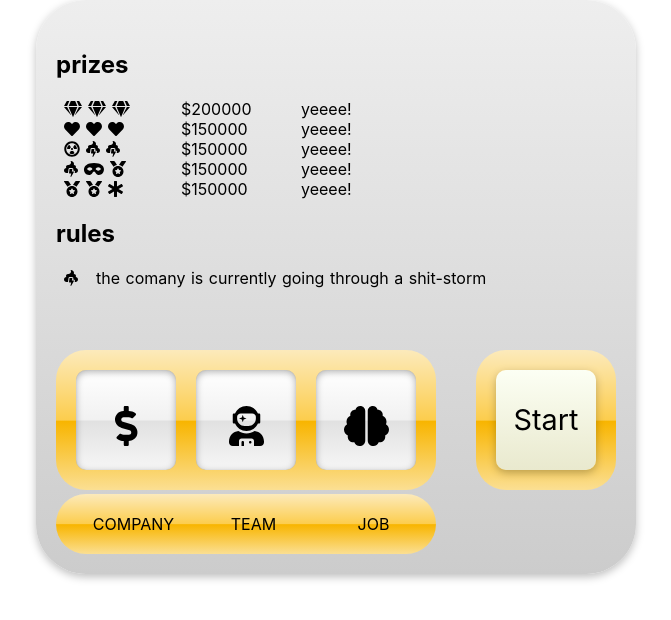
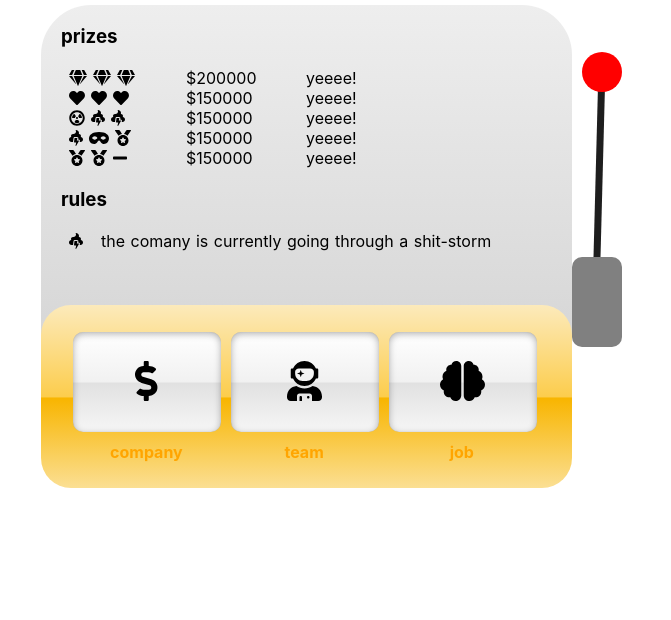
Before and after one commit to maninkari/jobgamble, a Nuxt app: page /game in a window 1280 px wide. Shown: the top 620 px of the page, without its empty margins (304-975 px from the left). Built offline with nearby package versions, Linux system fonts and the light colour scheme.

Commit message:
lever added plus changes in the css

```diff
--- a/components/reel.vue
+++ b/components/reel.vue
@@ -129,10 +129,9 @@ export default {
   text-align: center;
   float: left;
   padding: 0 10px;
-  width: 100px;
   height: 100px;
   overflow: hidden;
-  margin-right: 20px;
+  margin: 0px 5px;
   border-radius: 10px;
   box-shadow: 0 2px 7px rgba(0, 0, 0, 0.3) inset,
     0 0px 1px rgba(0, 0, 0, 0.2) inset;
@@ -147,15 +146,6 @@ export default {
 .reel p {
   font-weight: bold;
   height: 100px;
-  padding: 40% 0;
+  padding: 20% 0;
 }
-/* .reel p:nth-child(1) {
-  color: #c60;
-}
-.reel p:nth-child(2) {
-  color: #690;
-}
-.reel p:nth-child(3) {
-  color: #630;
-} */
 </style>
--- a/components/tragamonedas.vue
+++ b/components/tragamonedas.vue
@@ -1,7 +1,9 @@
 <template lang="pug">
-    #sm
+  div
+    #tm
+      .box
         .prizes-rules
-          h2 prizes
+          h3 prizes
           br
           prize(
             :icons="[company[0], team[0], job[0]]"
@@ -28,29 +30,31 @@
           )
 
           prize(
-            :icons="[company[4], team[4], asterisk]"
+            :icons="[company[4], team[4], dash]"
             prize="$150000"
             comment="yeeee!"
           )
 
           br
-          h2 rules
+          h3 rules
           br
           rule(
             :icon="company[3]"
             comment="the comany is currently going through a shit-storm"
           )
+        .group
+          Reel(ref="r1" :icons="company")
+          Reel(ref="r2" :icons="team")
+          Reel(ref="r3" :icons="job")
+          p company
+          p team
+          p job
 
-        .group.lever
-            button(v-on:click="run") Start
-        .group
-            Reel(ref="r1" :icons="company")
-            Reel(ref="r2" :icons="team")
-            Reel(ref="r3" :icons="job")
-        .group
-          p COMPANY
-          p TEAM
-          p JOB
+      .leverdiv
+        svg.lever
+          rect(x="0" y="210" rx="10px" ry="10px" width="50" height="90" fill="grey")
+          line(x1="30" y1="20" x2="25" y2="210" style="stroke:rgb(30,30,30);stroke-width:7")
+          circle(cx="30" cy="25" r="20" stroke="ruby" stroke-width="4" fill="red" v-on:click="run")
 
 </template>
 
@@ -70,7 +74,7 @@ import {
   faHouseDamage,
   faBrain,
   faMedal,
-  faStarOfLife
+  faMinus
 } from '@fortawesome/free-solid-svg-icons'
 import Reel from '@/components/reel'
 import Prize from '@/components/prize'
@@ -87,7 +91,7 @@ export default {
 
   data() {
     return {
-      asterisk: faStarOfLife,
+      dash: faMinus,
       company: [
         faGem,
         faHeart,
@@ -153,20 +157,31 @@ body {
     url(https://subtlepatterns.com/patterns/texturetastic_gray.png);
 }
 
-h1 {
-  text-align: center;
-  margin-top: 20px;
-  font-size: 1.75em;
-  font-weight: normal;
-  color: #bbb;
-}
-
 h1,
 a {
   text-shadow: 0 1px 0 rgba(255, 255, 255, 0.8);
 }
 
-#sm {
+#tm {
+  /* border-style: solid; */
+  width: 600px;
+  margin: auto;
+  padding: 5px;
+}
+
+.box,
+.leverdiv {
+  /* border-style: solid; */
+  padding: 0px;
+  display: inline-block;
+}
+
+.box {
+  background: rgb(238, 238, 238);
+  width: 90%;
+  border-radius: 50px;
+  vertical-align: middle;
+
   background: rgb(238, 238, 238);
   background: -moz-linear-gradient(
     top,
@@ -201,24 +216,27 @@ a {
     rgba(204, 204, 204, 1) 100%
   );
   filter: progid:DXImageTransform.Microsoft.gradient( startColorstr='#eeeeee', endColorstr='#cccccc',GradientType=0 );
-
-  width: 600px;
-  margin: auto;
-  padding: 20px;
-  border-radius: 50px;
+}
+.leverdiv {
+  width: 10%;
+  height: 400px;
+  vertical-align: middle;
+}
+.lever {
+  height: 100%;
 }
 
-#sm,
-.lever button {
-  box-shadow: 0 3px 9px rgba(0, 0, 0, 0.25);
+.prizes-rules {
+  height: 300px;
+  padding: 20px;
 }
-.group,
-.reel,
-.lever {
+
+.group {
+  width: 100%;
+  border-radius: 30px;
+  padding: 5%;
   display: inline-block;
-}
-.group,
-.lever {
+
   background: rgb(252, 234, 187);
   background: -moz-linear-gradient(
     top,
@@ -267,75 +285,16 @@ a {
   filter: progid:DXImageTransform.Microsoft.gradient( startColorstr='#fceabb', endColorstr='#fbdf93',GradientType=0 );
 }
 
-.prizes-rules {
-  height: 300px;
-  margin-top: 30px;
-}
-
-.group {
-  border-radius: 30px;
-  padding: 20px 0 20px 20px;
+.group .reel {
+  width: 31%;
 }
 
 .group p {
-  width: 120px;
+  width: 33%;
   display: inline-block;
   text-align: center;
-  padding: 0px 10px 0px 5px;
-}
-
-.lever {
-  float: right;
-  padding-right: 20px;
-}
-.lever button {
-  text-align: center;
-  border-radius: 10px;
-  line-height: 100px;
-  width: 100px;
-  border: none;
-  font-size: 1.8em;
-  -webkit-transition: all 0.2s ease;
-  -moz-transition: all 0.2s ease;
-  -o-transition: all 0.2s ease;
-  background: rgb(252, 255, 244);
-  background: -moz-linear-gradient(
-    top,
-    rgba(252, 255, 244, 1) 0%,
-    rgba(233, 233, 206, 1) 100%
-  );
-  background: -webkit-gradient(
-    linear,
-    left top,
-    left bottom,
-    color-stop(0%, rgba(252, 255, 244, 1)),
-    color-stop(100%, rgba(233, 233, 206, 1))
-  );
-  background: -webkit-linear-gradient(
-    top,
-    rgba(252, 255, 244, 1) 0%,
-    rgba(233, 233, 206, 1) 100%
-  );
-  background: -o-linear-gradient(
-    top,
-    rgba(252, 255, 244, 1) 0%,
-    rgba(233, 233, 206, 1) 100%
-  );
-  background: -ms-linear-gradient(
-    top,
-    rgba(252, 255, 244, 1) 0%,
-    rgba(233, 233, 206, 1) 100%
-  );
-  background: linear-gradient(
-    to bottom,
-    rgba(252, 255, 244, 1) 0%,
-    rgba(233, 233, 206, 1) 100%
-  );
-  filter: progid:DXImageTransform.Microsoft.gradient( startColorstr='#fcfff4', endColorstr='#e9e9ce',GradientType=0 );
-}
-.lever button:active {
-  color: #900;
-  box-shadow: 0 1px 4px rgba(0, 0, 0, 0.3);
-  margin: 2px 0 -2px;
+  margin-top: 10px;
+  font-weight: bold;
+  color: orange;
 }
 </style>
```
